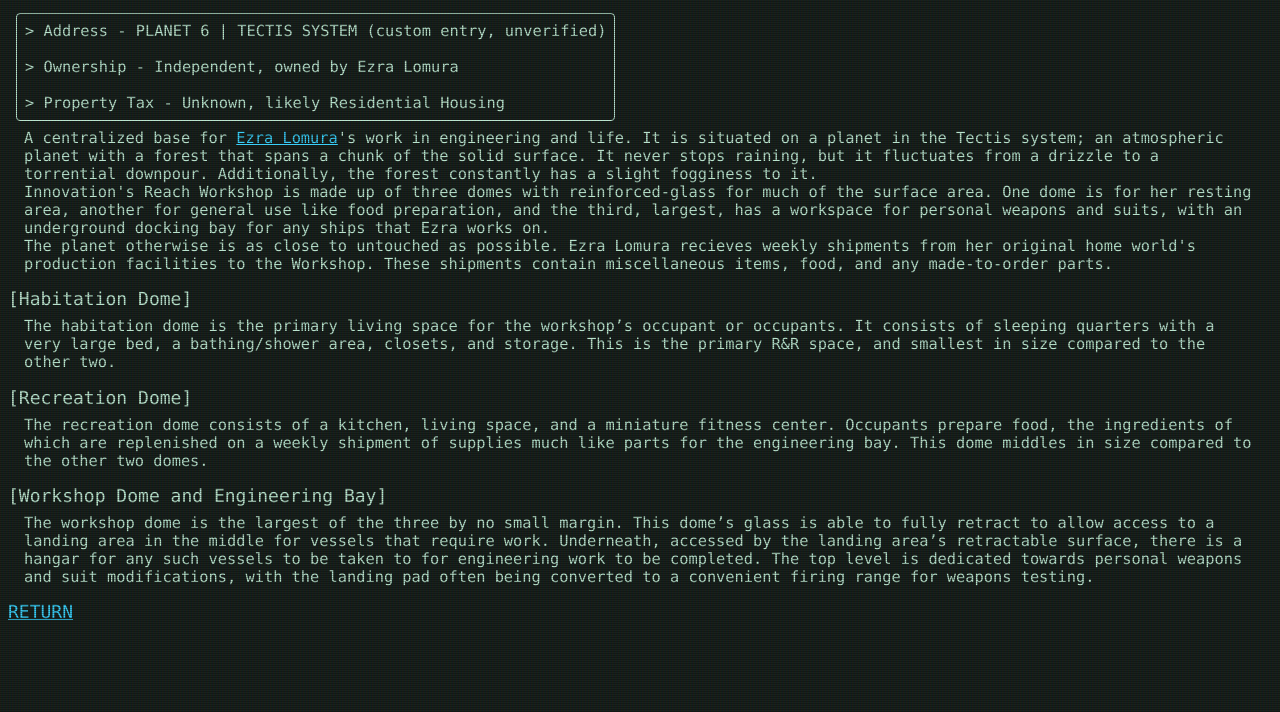
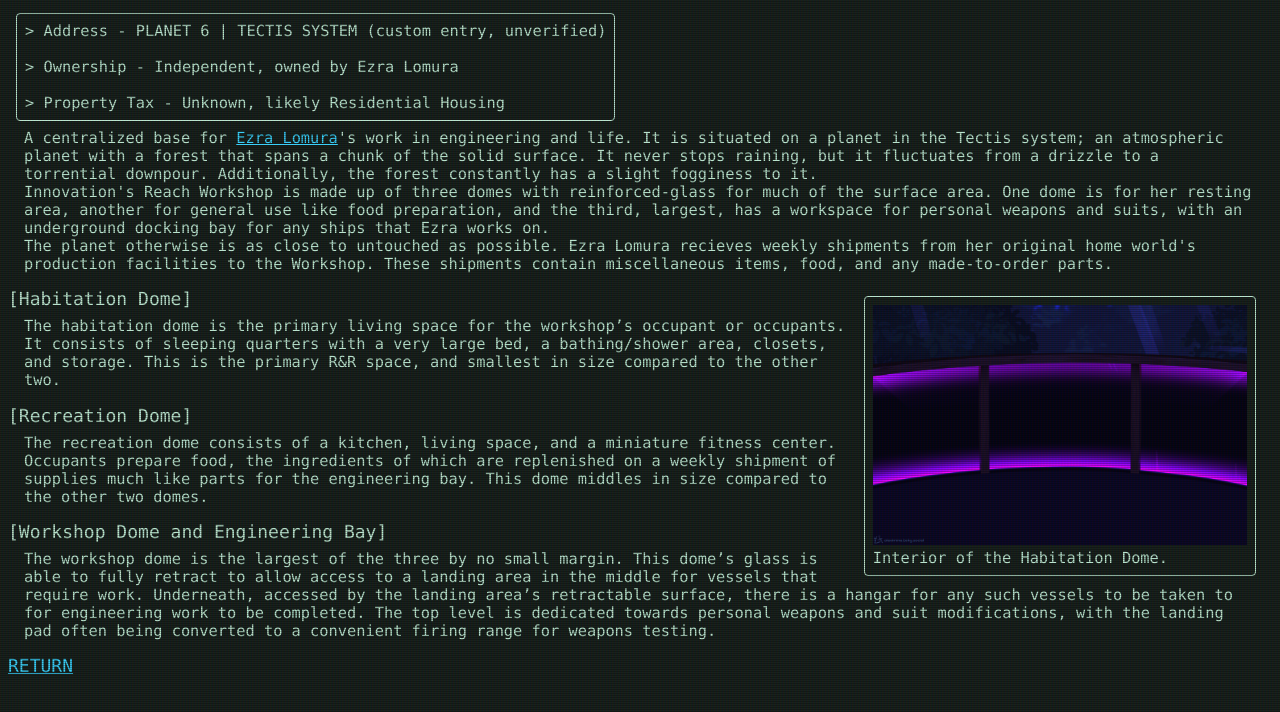
Before and after one commit to aleximine/SCSI, a plain HTML site: page places/innovations-reach.html in a window 1280 px wide. Shown: the part 68-780 px from the top of the page. Drawn offline with Linux system fonts and the light colour scheme.

Commit message:
added image

```diff
--- a/places/innovations-reach.html
+++ b/places/innovations-reach.html
@@ -24,6 +24,7 @@
   </h2>
   <main>
 
+
     <p class="stat-sheet">> Address - PLANET 6 | TECTIS SYSTEM (custom entry, unverified)
 
       > Ownership - Independent, owned by Ezra Lomura
@@ -37,8 +38,17 @@
       The planet otherwise is as close to untouched as possible. Ezra Lomura recieves weekly shipments from her original home world's production facilities to the Workshop. These shipments contain miscellaneous items, food, and any made-to-order parts.
     </p>
 
-    <h2>[Habitation Dome]</h2>
-    <p>The habitation dome is the primary living space for the workshop’s occupant or occupants. It consists of sleeping quarters with a very large bed, a bathing/shower area, closets, and storage. This is the primary R&R space, and smallest in size compared to the other two.</p>
+
+    <section id="habitation">
+      <figure style="float:right;">
+        <img src="../assets/img/habitation_dome.png" alt="Interior of the Habitation Dome." style="max-height: 30vh;"/>
+        <figcaption>Interior of the Habitation Dome.</figcaption>
+      </figure>
+      <h2>[Habitation Dome]</h2>
+      <p>The habitation dome is the primary living space for the workshop’s occupant or occupants. It consists of sleeping quarters with a very large bed, a bathing/shower area, closets, and storage. This is the primary R&R space, and smallest in size compared to the other two.</p>
+    </section>
+
+
 
     <h2>[Recreation Dome]</h2>
     <p>The recreation dome consists of a kitchen, living space, and a miniature fitness center. Occupants prepare food, the ingredients of which are replenished on a weekly shipment of supplies much like parts for the engineering bay. This dome middles in size compared to the other two domes.</p>
```
Also changed, not shown: assets/img/habitation_dome.png (added).
